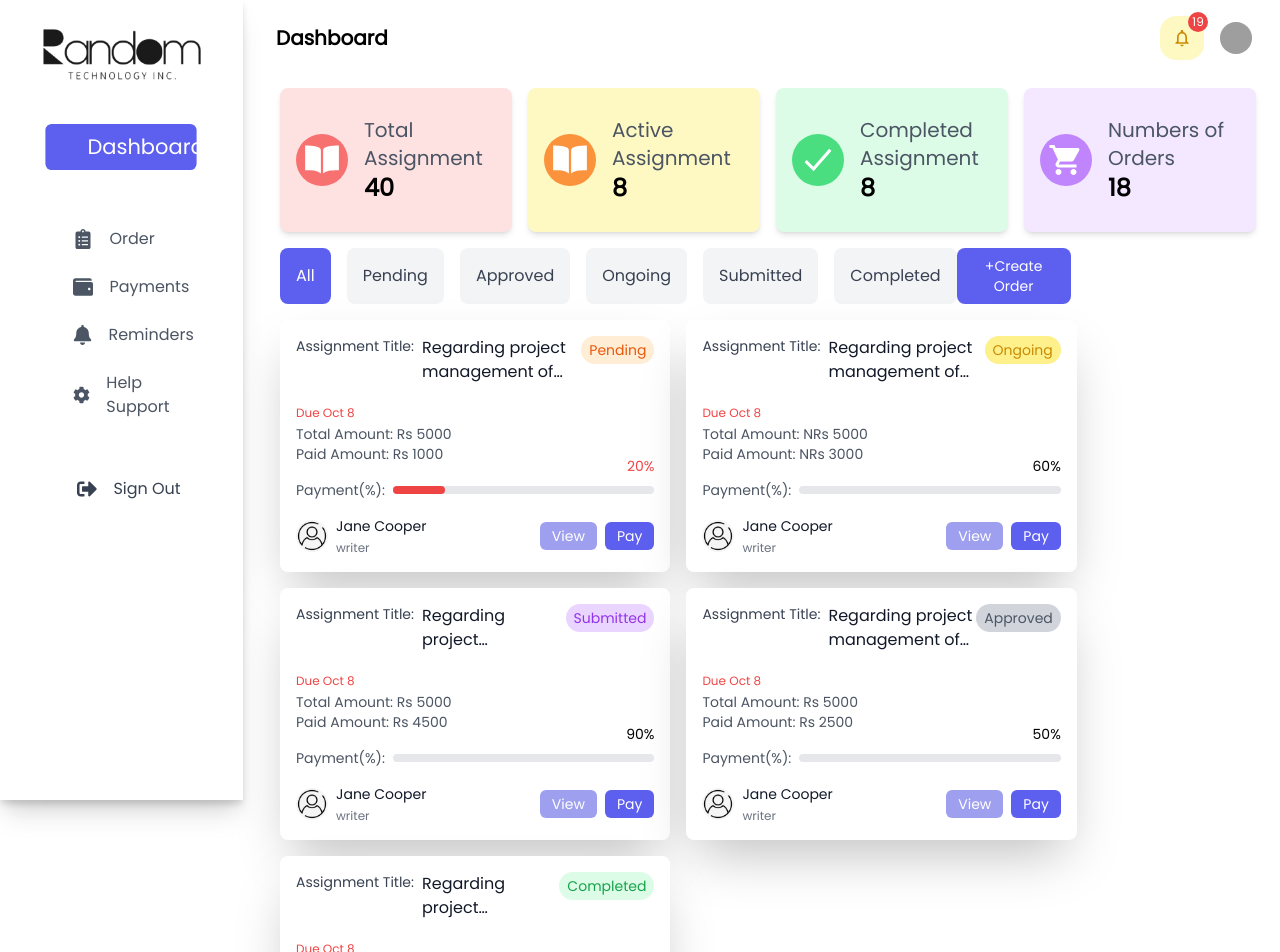
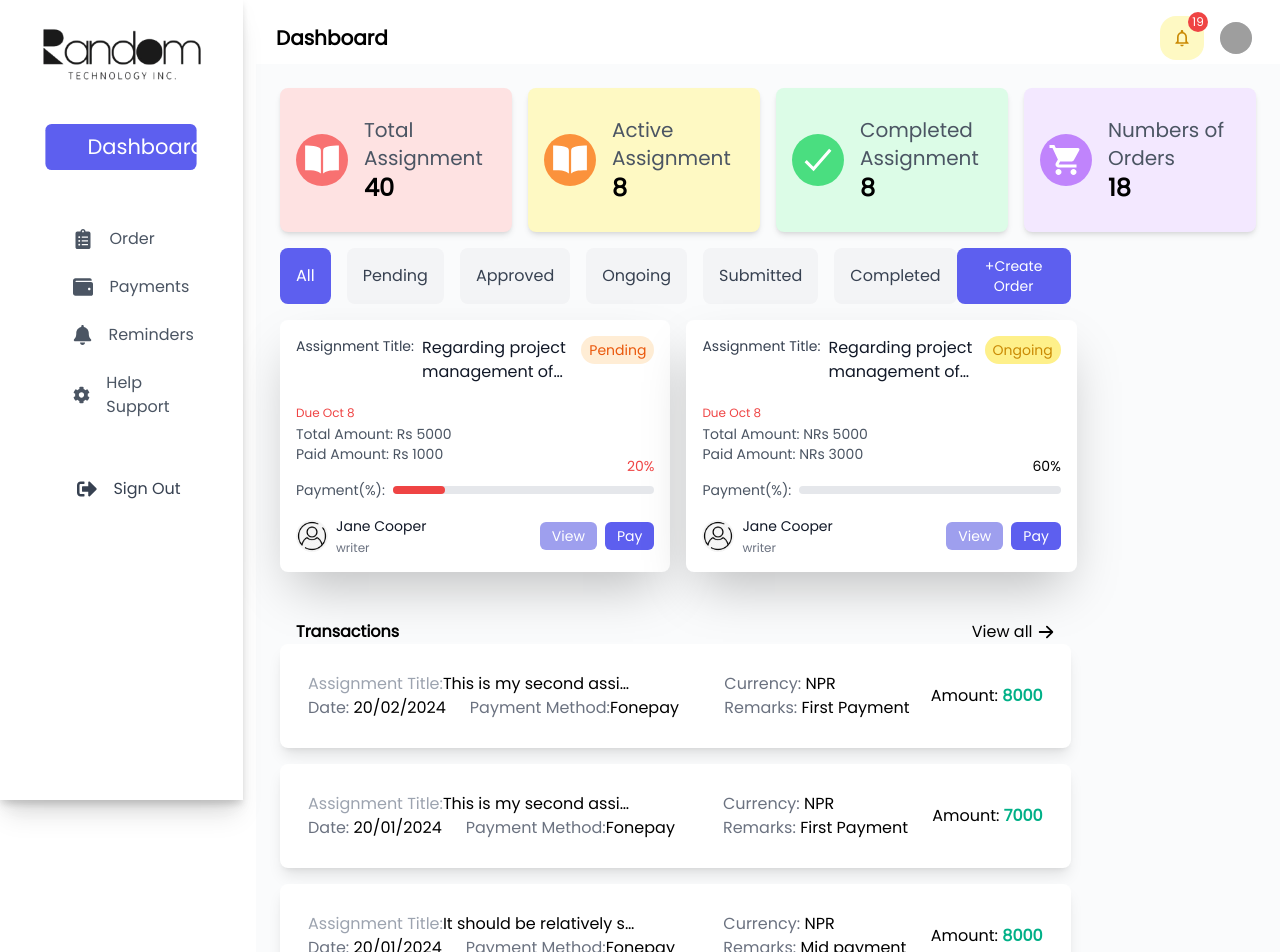
Before and after one commit to MilanPokharel1/AssignmentNepal, a React (Vite) app: page /client in a window 1280 px wide. Shown: the top 952 px of the page. Built offline with nearby package versions, Linux system fonts and the light colour scheme; grey boxes are pictures that could not be loaded.

Commit message:
dashboard ui transaction

```diff
--- a/src/screens/client/Dashboard/ClientDashboard.jsx
+++ b/src/screens/client/Dashboard/ClientDashboard.jsx
@@ -5,6 +5,9 @@ import Card from "./components/Card";
 import AssignmentCard from "./components/AssignmentCard";
 import FilterButtons from "./components/FilterButtons";
 import profileIcon from "../ClientComponents/profileIcon.jpg";
+import { HiArrowRight } from "react-icons/hi";
+import PaymentCard from "../Payments/Components/PaymentCard";
+
 const Dashboard = () => {
   const [activeFilter, setActiveFilter] = useState("All");
 
@@ -27,38 +30,37 @@ const Dashboard = () => {
       dueDate: "Oct 8",
       writer: { name: "Jane Cooper", avatar: profileIcon },
     },
+  ];
 
+  const paymentData = [
     {
-      id: 3,
-      title: "Regarding project management of my homework",
-      status: "Submitted",
-      totalAmount: "Rs 5000",
-      paidAmount: "Rs 4500",
-      dueDate: "Oct 8",
-      writer: { name: "Jane Cooper", avatar: profileIcon },
+      title:
+        "This is my second assignment submission eqwnjkdewnudnqewdnoiqenoandlaskndkaslndkasndklasndlkkasdasnlxnasxlasxnsa",
+      date: "20/02/2024",
+      method: "Fonepay",
+      currency: "NPR",
+      remarks: "First Payment",
+      amount: 8000,
     },
-
     {
-      id: 3,
-      title: "Regarding project management of my homework",
-      status: "Approved",
-      totalAmount: "Rs 5000",
-      paidAmount: "Rs 2500",
-      dueDate: "Oct 8",
-      writer: { name: "Jane Cooper", avatar: profileIcon },
+      title:
+        "This is my second assignment submission sndiasncasnclkasncoisdacwslkdcnoisdancosdancosc",
+      date: "20/01/2024",
+      method: "Fonepay",
+      currency: "NPR",
+      remarks: "First Payment",
+      amount: 7000,
     },
-
     {
-      id: 3,
-      title: "Regarding project management of my homework",
-      status: "Completed",
-      totalAmount: "Rs 5000",
-      paidAmount: "Rs 5000",
-      dueDate: "Oct 8",
-      writer: { name: "Jane Cooper", avatar: profileIcon },
+      title:
+        "It should be relatively short, but still anxcoilasncxoilasndcxoliasnxnlzkm",
+      date: "20/01/2024",
+      method: "Fonepay",
+      currency: "NPR",
+      remarks: "Mid payment",
+      amount: 8000,
     },
   ];
-
   const handleFilterChange = (filter) => {
     setActiveFilter(filter);
   };
@@ -69,7 +71,7 @@ const Dashboard = () => {
       : assignments.filter((a) => a.status === activeFilter);
 
   return (
-    <div className="flex-1 p-6">
+    <div className="flex-1 p-6 bg-[#fafbfc]">
       <div className="flex gap-4">
         <Card
           Icon={IoBookSharp}
@@ -96,15 +98,12 @@ const Dashboard = () => {
           theme={{ bgColor: "bg-purple-100", iconBgColor: "bg-purple-400" }}
         />
       </div>
-      <div className= "flex justify-between w-[81%]">
+      <div className="flex justify-between w-[81%]">
         <FilterButtons
           activeFilter={activeFilter}
           onFilterChange={handleFilterChange}
         />
-        <button
-          className="px-4 py-2 rounded-lg text-sm mt-4 text-white bg-[#5d5fef] hover:bg-purple-600 transition-colors"
-
-        >
+        <button className="px-4 py-2 rounded-lg text-sm mt-4 text-white bg-[#5d5fef] hover:bg-purple-600 transition-colors">
           +Create Order
         </button>
       </div>
@@ -113,6 +112,29 @@ const Dashboard = () => {
           <AssignmentCard key={index} {...assignment} />
         ))}
       </div>
+      <div>
+        <div className="flex justify-between items-center w-[81%] mt-12 px-4">
+          <h1 className="font-semibold">Transactions</h1>
+          <div className="flex items-center gap-1 cursor-pointer hover:text-blue-600">
+            View all
+            <HiArrowRight className="text-lg" />
+          </div>
+        </div>
+        <div className="w-[81%]">
+          {paymentData.length > 0 &&
+            paymentData.map((payment, index) => (
+              <PaymentCard
+                key={index}
+                title={payment.title}
+                date={payment.date}
+                method={payment.method}
+                currency={payment.currency}
+                remarks={payment.remarks}
+                amount={payment.amount}
+              />
+            ))}
+        </div>
+      </div>
     </div>
   );
 };
--- a/src/screens/client/Payments/ClientPayments.jsx
+++ b/src/screens/client/Payments/ClientPayments.jsx
@@ -120,7 +120,7 @@ const ClientPayments = () => {
   );
 
   return (
-    <div className="p-8 bg-[#fafbfc] max-w-[85%]">
+    <div className="p-6 flex-1 bg-[#fafbfc] max-w-[85%]">
       <div className="flex justify-between items-center">
         <h1 className="text-2xl font-bold mb-6">Payments</h1>
         <div className="flex justify-between items-center mb-4 gap-3">
```
